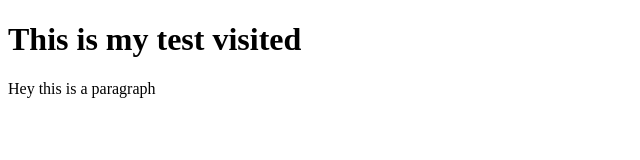
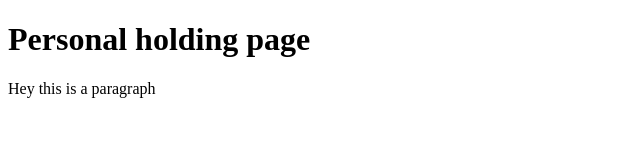
Before and after one commit to angkressin/angkressin.github.io, a plain HTML site: page index.html in a window 1280 px wide. Shown: the whole page, without its empty margins (0-640 px from the left). Drawn offline with Linux system fonts and the light colour scheme.

Commit message:
Update index.html

```diff
--- a/index.html
+++ b/index.html
@@ -8,8 +8,7 @@
 </head>
 <body>
 <h1>
-  This is my test visited</h1>
+  Personal holding page</h1>
   <p>Hey this is a paragraph </p>
-
 </body>
 </html>
```
